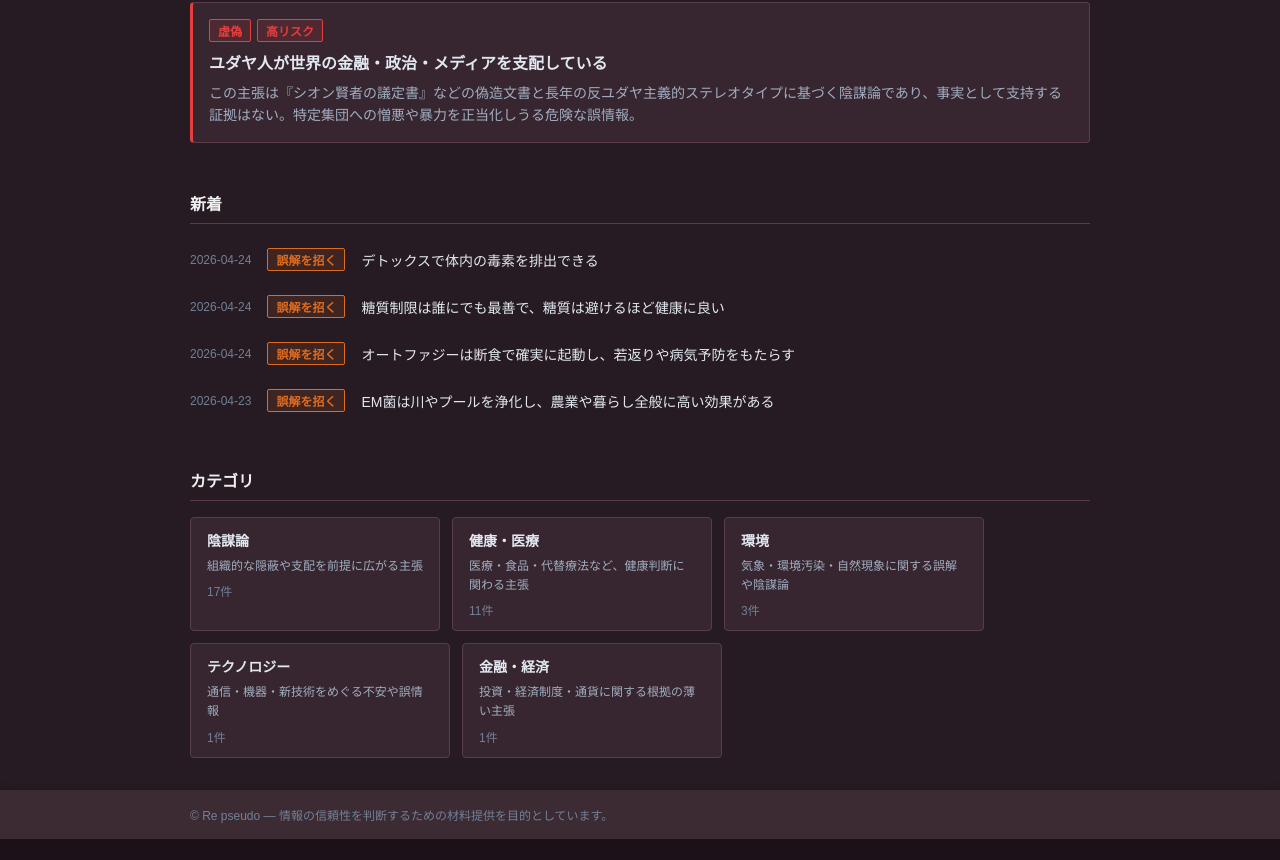
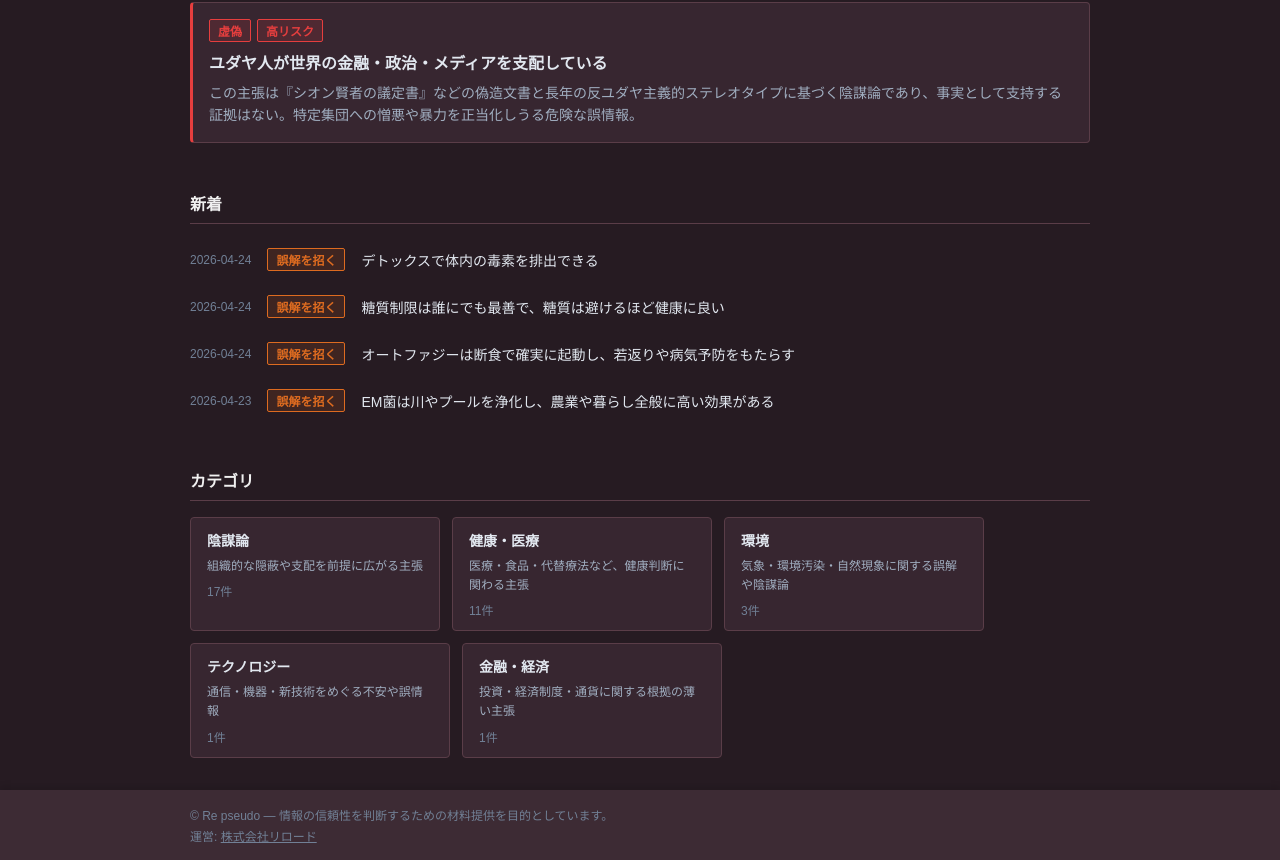
Before and after one commit to reload-co-jp/re-pseudo, a Next.js app: page / in a window 1280 px wide. Shown: the part 616-1476 px from the top of the page. Before the commit the page ends 1455 px from the top, so only its background shows below. Built offline with nearby package versions, Linux system fonts and the light colour scheme.

Commit message:
Add reload link

```diff
--- a/app/layout.tsx
+++ b/app/layout.tsx
@@ -205,10 +205,23 @@ const RootLayout = ({ children }: { children: React.ReactNode }) => {
             padding: "1rem 1.5rem",
           }}
         >
-          <p style={{ color: "#718096", margin: "0 auto", maxWidth: "900px" }}>
-            &copy; Re pseudo —
-            情報の信頼性を判断するための材料提供を目的としています。
-          </p>
+          <div style={{ color: "#718096", margin: "0 auto", maxWidth: "900px" }}>
+            <p style={{ margin: 0 }}>
+              &copy; Re pseudo —
+              情報の信頼性を判断するための材料提供を目的としています。
+            </p>
+            <p style={{ margin: ".25rem 0 0" }}>
+              運営:{" "}
+              <a
+                href="https://reload.co.jp"
+                rel="noopener noreferrer"
+                style={{ color: "#718096" }}
+                target="_blank"
+              >
+                株式会社リロード
+              </a>
+            </p>
+          </div>
         </footer>
       </body>
     </html>
```
